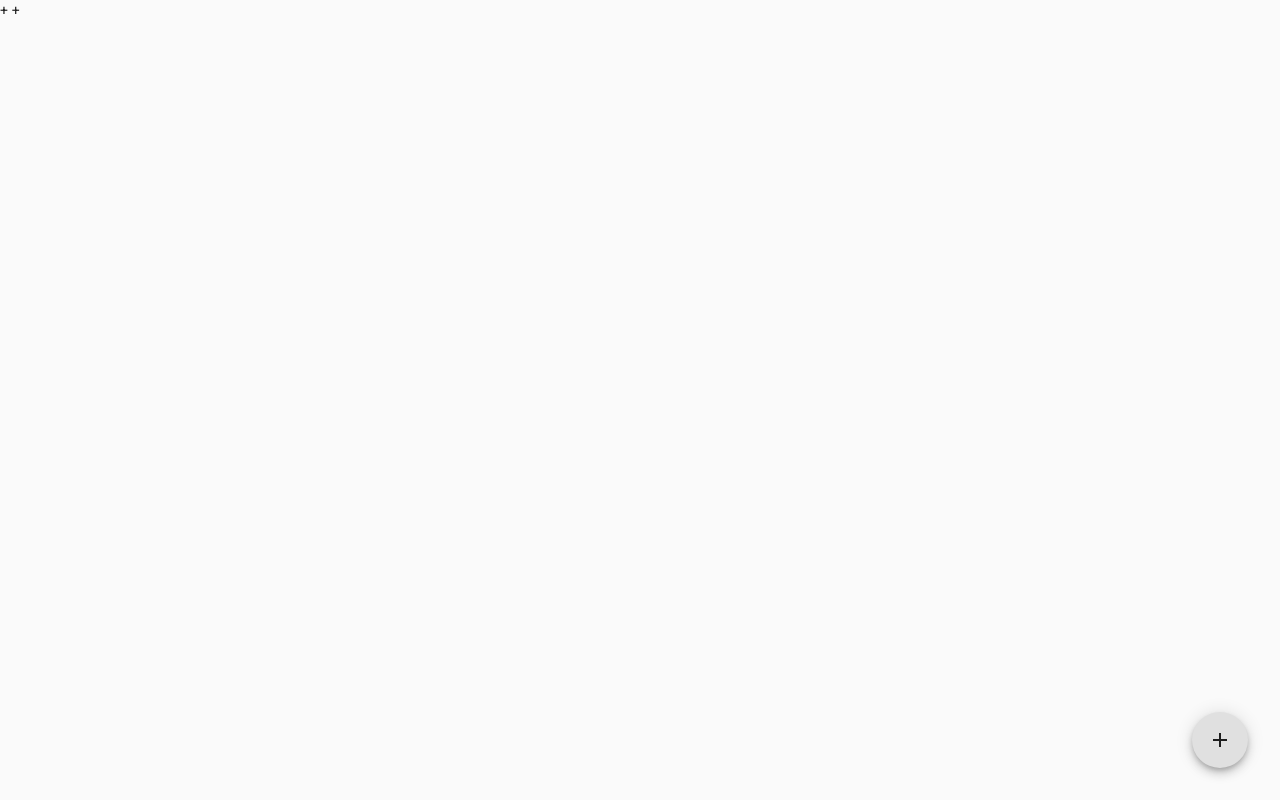
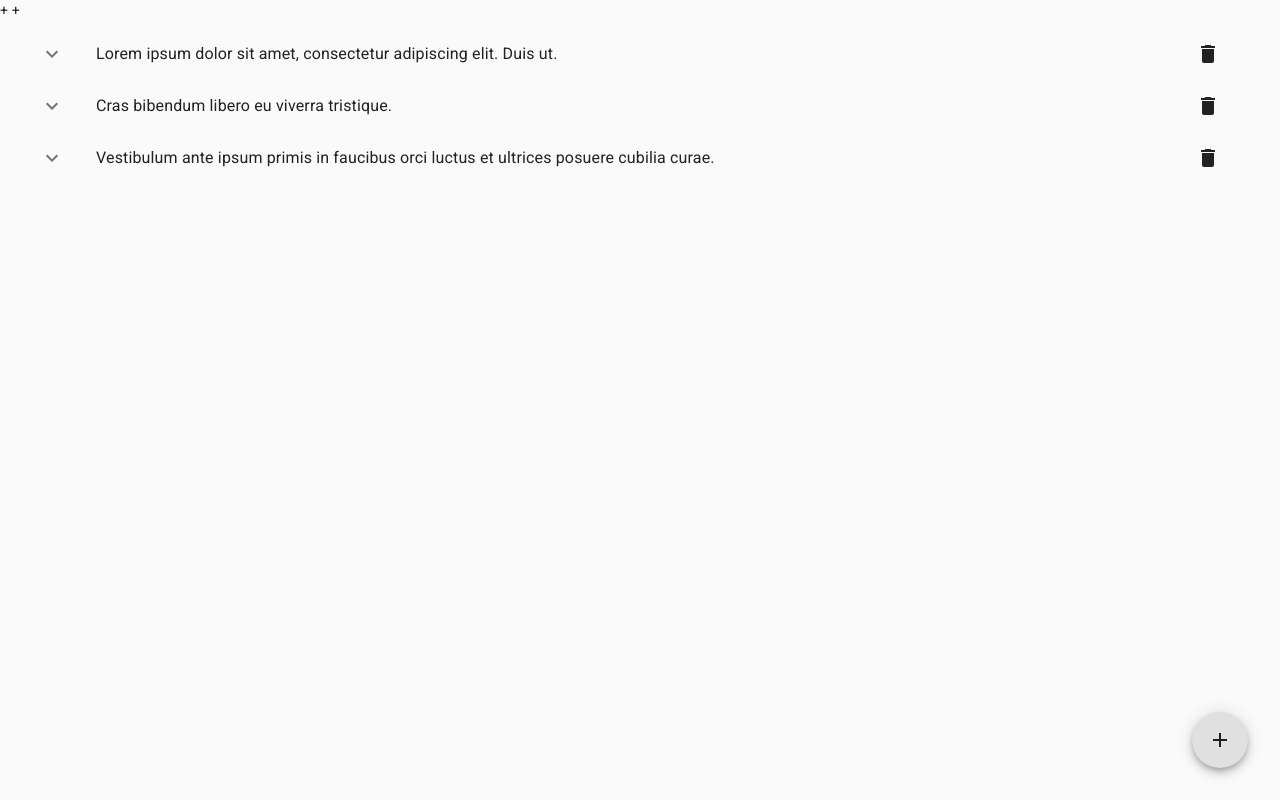
Before and after one commit to sge0208/quicknote-app, a React (Create React App) app: page / in a window 1280 px wide. Built offline with nearby package versions, Linux system fonts and the light colour scheme.

Commit message:
edit changeView

```diff
--- a/src/App.js
+++ b/src/App.js
@@ -9,7 +9,23 @@
     super(props);
     this.state = {
       showHomepage: true,
-      notes: [ /* Data not shown to save space */ ],
+      notes: [
+        {
+          id: "5c83c052-60da-425f-a302-9d4735a9d6ae",
+          title: "Lorem ipsum dolor sit amet, consectetur adipiscing elit. Duis ut.",
+          text: "In orci urna, feugiat sed est id, sodales pharetra nisl. Etiam mollis vehicula imperdiet. In iaculis convallis leo, a pretium erat rutrum in. Ut lacus sem, lobortis id lacinia nec, imperdiet at quam. Etiam ut risus ligula. Mauris ac enim ut purus iaculis lobortis. Donec euismod vel risus ac blandit. Sed in odio enim. Aliquam dolor nibh, luctus a fermentum dignissim, ornare nec enim. Sed posuere in arcu eu ultricies.",
+        },
+        {
+          id: "8fd80679-73ff-4425-ae6d-cffe4463d64f",
+          title: "Cras bibendum libero eu viverra tristique.",
+          text: "Sed et elit id ex lobortis dictum sed vel ex. Mauris id massa interdum, maximus nisl sed, dignissim magna. Donec eu leo varius, malesuada mauris fringilla, porta erat. Nullam consequat auctor tincidunt. Mauris eget lacus ex. Aliquam nibh sem, placerat at nunc at, fringilla auctor dolor. Aliquam eros elit, tempor ut erat eget, interdum porta lacus. Suspendisse in bibendum enim.",
+        },
+        {
+          id: "95747b61-c935-45e9-a156-325307bade96",
+          title: "Vestibulum ante ipsum primis in faucibus orci luctus et ultrices posuere cubilia curae.",
+          text: "Praesent eleifend, lectus non molestie dictum, arcu sapien accumsan eros, sodales dapibus dolor lacus in dolor. Fusce blandit augue condimentum eros luctus ullamcorper. Praesent hendrerit nunc a augue tempor finibus. Morbi ultricies lectus ac risus hendrerit, a aliquam ante tincidunt. Suspendisse viverra iaculis consequat. Nam nec consectetur diam. Cras porta metus in nibh facilisis interdum. Aenean lobortis feugiat enim quis molestie. Suspendisse ultrices bibendum volutpat. Praesent et orci est. Pellentesque ut fringilla nibh. Donec vel pretium nisl. Praesent varius, magna sit amet mollis rutrum, urna lacus rutrum magna, in cursus lectus massa id lorem. Etiam risus enim, fringilla sit amet lectus at, condimentum maximus nulla.",
+        },
+      ],
     };
   }
 
--- a/src/pages/AddNote.js
+++ b/src/pages/AddNote.js
@@ -1,6 +1,13 @@
 import { FormControl, TextField, Button } from "@material-ui/core";
 
-function AddNote() {
+function AddNote(props) {
+    const { changePage } = props;
+    const handleCancel = (event) => {
+        event.preventDefault();
+        changePage();
+    }
+
+
     return (
         <form>
             <FormControl fullWidth>
@@ -10,7 +17,7 @@
                 <TextField label="Text" multiline rows={4} variant="outlined" />
             </FormControl>
             <div>
-                <Button type="button" color="secondary">
+                <Button type="button" color="secondary" onClick={handleCancel}>
                     Cancel
                 </Button>
                 <Button type="submit" color="primary">
```
